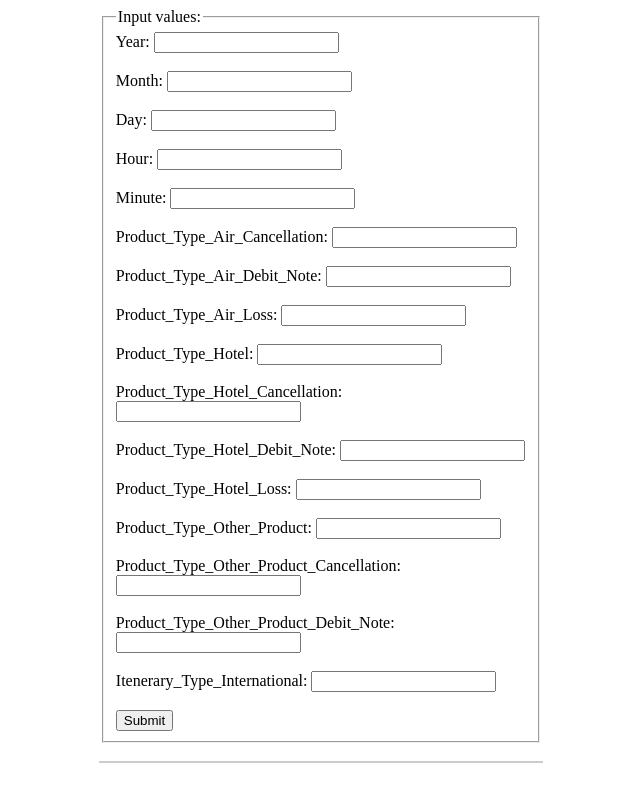
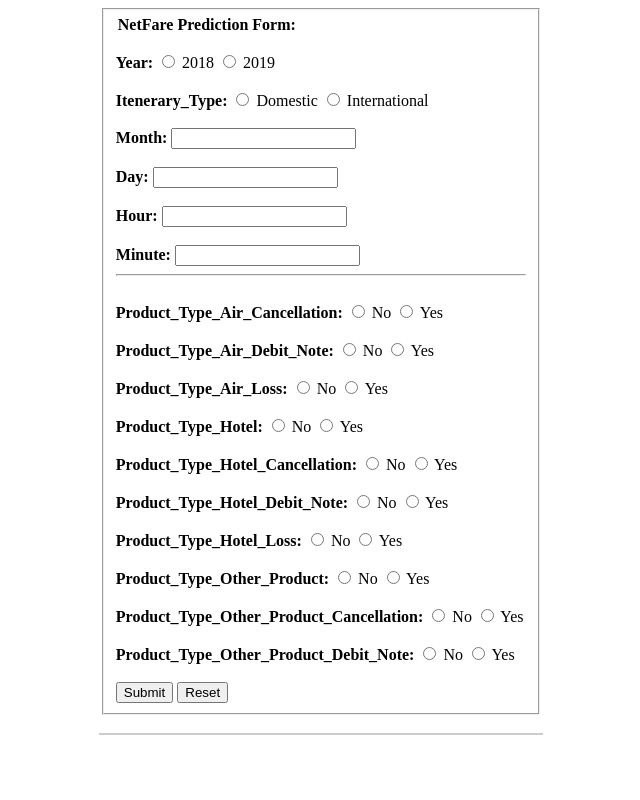
Before and after one commit to rajalahan/webapp, a Flask app: page / in a window 1280 px wide. Shown: the whole page, without its empty margins (319-959 px from the left). Run offline with Flask 2, Linux system fonts and the light colour scheme; parts of the project's set-up code (start-up, migrations or seed data) failed here and were passed over.

Commit message:
uploaded main.html

```diff
--- a/templates/main.html
+++ b/templates/main.html
@@ -16,57 +16,106 @@ form {
 </head>
 <form action="{{ url_for('main') }}" method="POST">
     <fieldset>
-        <legend>Input values:</legend>
-        Year:
-        <input name="year" type="number" required>
-        <br>
-        <br> Month:
+        <b><legend>NetFare Prediction Form:</legend></b>
+		<br>
+        <b>Year:</b>
+		<input type="radio" id="2018" name="year" value="2018">
+		<label for="2018">2018</label>
+		<input type="radio" id="2019" name="year" value="2019">
+		<label for="2019">2019</label><br>
+		<!--input name="year" type="number" required -->
+        <br> <b>Itenerary_Type:</b>
+		<input type="radio" id="Domestic" name="itetypeinter" value="0">
+		<label for="Domestic">Domestic</label>
+		<input type="radio" id="International" name="itetypeinter" value="1">
+		<label for="International">International</label><br>
+        <!--input name="itetypeinter" type="number" required -->
+        <br> <b>Month:</b>
         <input name="month" type="number" required>
-        <br>
-        <br> Day:
+		<br>
+        <br><b> Day:</b>
         <input name="day" type="number" required>
         <br>
-		<br> Hour:
+		<br> <b>Hour:</b>
         <input name="hour" type="number" required>
         <br>
-        <br> Minute:
-        <input name="minute" type="number" required>
+        <br> <b>Minute:</b>
+		<input name="minute" type="number" required>
         <br>
-		<br> Product_Type_Air_Cancellation:
-        <input name="protypeaircanc" type="number" required>
+		<hr>
+		<br> <b>Product_Type_Air_Cancellation:</b>
+		<input type="radio" id="no" name="protypeaircanc" value="0">
+		<label for="no">No</label>
+		<input type="radio" id="yes" name="protypeaircanc" value="1">
+		<label for="yes">Yes</label><br>
+        <!--input name="protypeaircanc" type="number" required-->
+
+        <br> <b>Product_Type_Air_Debit_Note:</b>
+		<input type="radio" id="no" name="protypeairdebtnote" value="0">
+		<label for="no">No</label>
+		<input type="radio" id="yes" name="protypeairdebtnote" value="1">
+		<label for="yes">Yes</label><br>
+        <!--input name="protypeairdebtnote" type="number" required-->
+
+		<br> <b>Product_Type_Air_Loss:</b>
+		<input type="radio" id="no" name="protypeairloss" value="0">
+		<label for="no">No</label>
+		<input type="radio" id="yes" name="protypeairloss" value="1">
+		<label for="yes">Yes</label><br>
+        <!--input name="protypeairloss" type="number" required-->
+
+		<br> <b>Product_Type_Hotel:</b>
+		<input type="radio" id="no" name="protypehot" value="0">
+		<label for="no">No</label>
+		<input type="radio" id="yes" name="protypehot" value="1">
+		<label for="yes">Yes</label><br>
+        <!--input name="protypehot" type="number" required-->
+
+        <br> <b>Product_Type_Hotel_Cancellation:</b>
+		<input type="radio" id="no" name="protypehotcanc" value="0">
+		<label for="no">No</label>
+		<input type="radio" id="yes" name="protypehotcanc" value="1">
+		<label for="yes">Yes</label><br>
+        <!--input name="protypehotcanc" type="number" required-->
+
+		<br> <b>Product_Type_Hotel_Debit_Note:</b>
+		<input type="radio" id="no" name="protypehotdebnote" value="0">
+		<label for="no">No</label>
+		<input type="radio" id="yes" name="protypehotdebnote" value="1">
+		<label for="yes">Yes</label><br>
+        <!--input name="protypehotdebnote" type="number" required-->
+
+        <br> <b>Product_Type_Hotel_Loss:</b>
+		<input type="radio" id="no" name="protypehotloss" value="0">
+		<label for="no">No</label>
+		<input type="radio" id="yes" name="protypehotloss" value="1">
+		<label for="yes">Yes</label><br>
+        <!--input name="protypehotloss" type="number" required-->
+
+		<br> <b>Product_Type_Other_Product:</b>
+		<input type="radio" id="no" name="protypeothpro" value="0">
+		<label for="no">No</label>
+		<input type="radio" id="yes" name="protypeothpro" value="1">
+		<label for="yes">Yes</label><br>
+        <!--input name="protypeothpro" type="number" required-->
+
+        <br> <b>Product_Type_Other_Product_Cancellation:</b>
+		<input type="radio" id="no" name="protypeothprocanc" value="0">
+		<label for="no">No</label>
+		<input type="radio" id="yes" name="protypeothprocanc" value="1">
+		<label for="yes">Yes</label><br>
+        <!--input name="protypeothprocanc" type="number" required-->
+
+		<br> <b>Product_Type_Other_Product_Debit_Note:</b>
+		<input type="radio" id="no" name="protypeothprodebnote" value="0">
+		<label for="no">No</label>
+		<input type="radio" id="yes" name="protypeothprodebnote" value="1">
+		<label for="yes">Yes</label><br>
+        <!--input name="protypeothprodebnote" type="number" required-->
+
         <br>
-        <br> Product_Type_Air_Debit_Note:
-        <input name="protypeairdebtnote" type="number" required>
-        <br>
-		<br> Product_Type_Air_Loss:
-        <input name="protypeairloss" type="number" required>
-        <br>
-		<br> Product_Type_Hotel:
-        <input name="protypehot" type="number" required>
-        <br>
-        <br> Product_Type_Hotel_Cancellation:
-        <input name="protypehotcanc" type="number" required>
-        <br>
-		<br> Product_Type_Hotel_Debit_Note:
-        <input name="protypehotdebnote" type="number" required>
-        <br>
-        <br> Product_Type_Hotel_Loss:
-        <input name="protypehotloss" type="number" required>
-        <br>
-		<br> Product_Type_Other_Product:
-        <input name="protypeothpro" type="number" required>
-        <br>
-        <br> Product_Type_Other_Product_Cancellation:
-        <input name="protypeothprocanc" type="number" required>
-        <br>
-		<br> Product_Type_Other_Product_Debit_Note:
-        <input name="protypeothprodebnote" type="number" required>
-        <br>
-        <br> Itenerary_Type_International:
-        <input name="itetypeinter" type="number" required>
-        <br>
-		<br>
         <input type="submit">
+		<input type="reset">
     </fieldset>
 </form>
 <br>
@@ -76,7 +125,7 @@ form {
             <b>{{ variable }}</b> : {{ value }}
         {% endfor %}
         <br>
-        <br> Predicted NetFare:
+        <br><b> Predicted NetFare:</b>
            <p style="font-size:50px">{{ result }}</p>
     {% endif %}
 </div>
```
